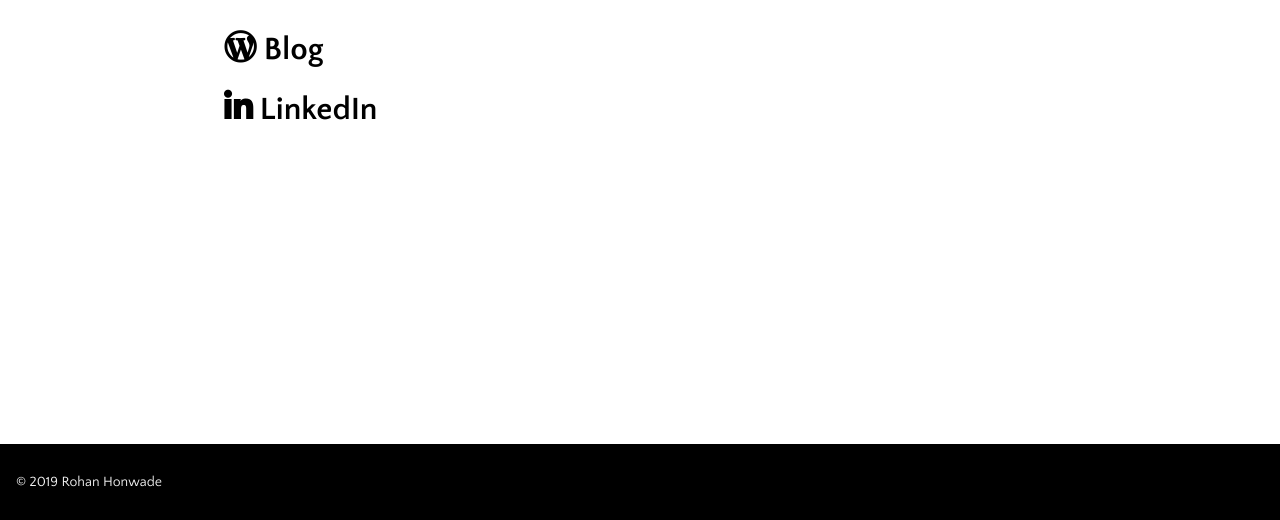
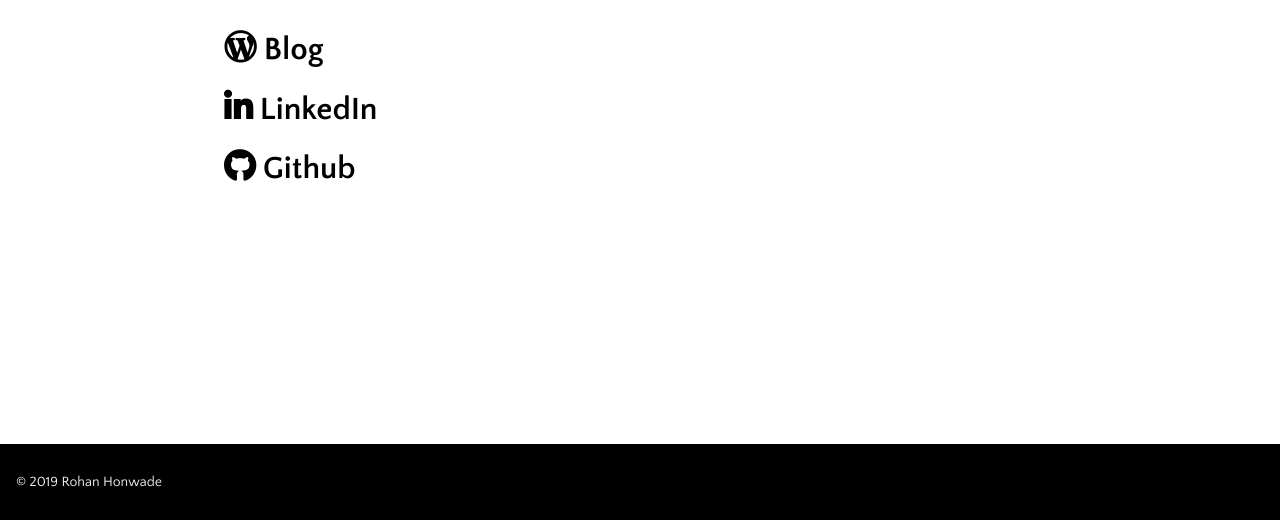
Before and after one commit to rhcode/rhcode.github.io, a plain HTML site: page index.html in a window 1280 px wide. Shown: the part 280-800 px from the top of the page. Drawn offline with nearby package versions, Linux system fonts and the light colour scheme; a web font is replaced by a local one.

Commit message:
Rebuild after adding github link

```diff
--- a/index.html
+++ b/index.html
@@ -63,6 +63,7 @@
 	<div class="pa3 pa4-ns w-100 w-70-ns center">
 		<a href="/posts" class="no-decoration"><h1><i class="fab fa-wordpress-simple"></i> Blog</h1></a>
 		<a href="https://www.linkedin.com/in/honwade" class="no-decoration"><h1><i class="fab fa-linkedin-in"></i> LinkedIn</h1></a>
+		<a href="https://github.com/rhcode/" class="no-decoration"><h1><i class="fab fa-github"></i> Github</h1></a>
 	</div>
 
 		</main>
```
